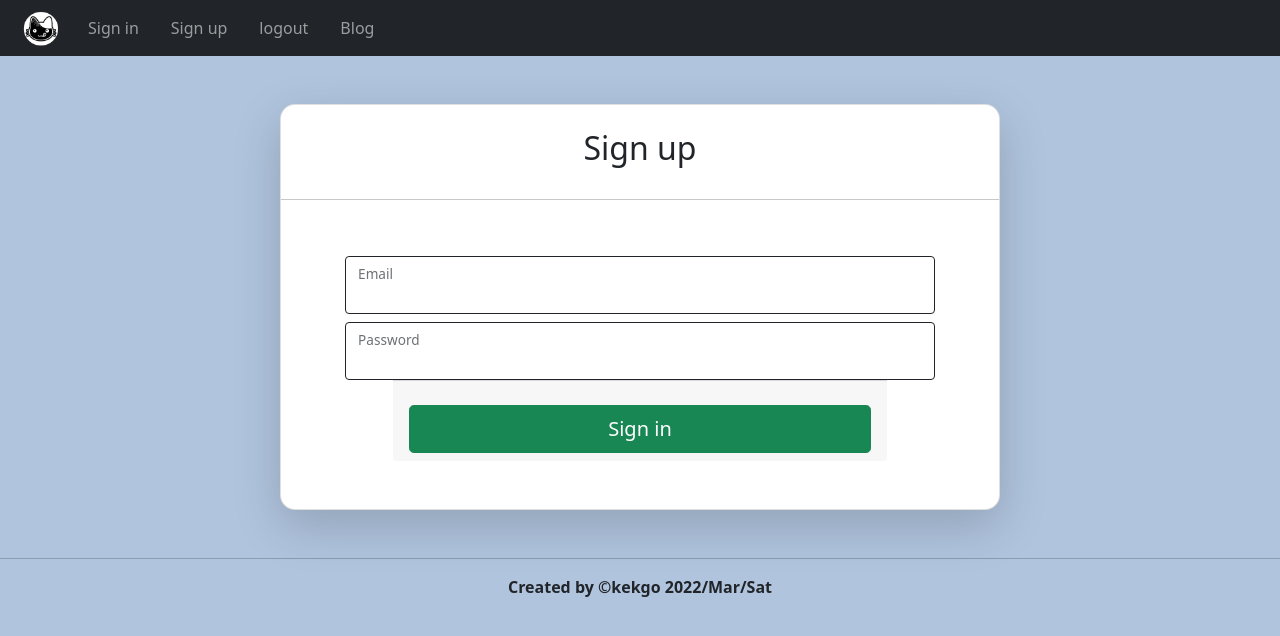
After one commit to KaKeGo/MySite, a Django app: page /accounts/sign-in/ in a window 1280 px wide. The commit adds this page. Shown: the top 636 px of the page. Run offline with Django 4.2, Linux system fonts and the light colour scheme.

Commit message:
add sing in, logout view and html

```diff
--- /dev/null
+++ b/mysite/accounts/templates/accounts/signin.html
@@ -0,0 +1,50 @@
+{% extends 'master.html' %}
+
+{% load static %}
+
+{% block title %}{% endblock %}
+
+{% block content %}
+
+<style>
+    .b{
+        border-radius: 15px;
+    }
+</style>
+
+
+<div class="container mt-5">
+  <div class="row align-items-start">
+    <div class="col-md-2"></div>
+    <div class="col-md-8">
+      <div class="card shadow-lg b">
+          <div class="card-title text-center mt-4">
+              <strong>
+                  <h2>Sign up</h2>
+              </strong>
+          </div>
+          <hr/>
+          <form class="card-body mt-3" method="post">{% csrf_token %}
+              <div class="form-floating mx-5 mt-2">
+                  <input class="form-control border-dark" id="floatingInput"
+                            type="email" name="email" maxlength="30">
+                  <label for="floatingInput">Email</label>
+              </div>
+              <div class="form-floating mx-5 mt-2">
+                  <input class="form-control border-dark" id="floatingInput"
+                            maxlength="30" type="password" name="password">
+                  <label for="floatingInput">Password</label>
+              </div>
+              <div class="mx-5">
+                  <div class="card-footer text-center mx-5 row mb-3">
+                      <button class="btn btn-success btn-lg mt-3" type="submit">Sign in</button>
+                  </div>
+              </div>
+          </form>
+      </div>
+    </div>
+    <div class="col-md-2"></div>
+  </div>
+</div>
+
+{% endblock %}
--- a/mysite/accounts/urls.py
+++ b/mysite/accounts/urls.py
@@ -3,6 +3,8 @@ from django.urls import path, include
 from .views import (
     user_profile_view,
     sign_up_view,
+    login_user_view,
+    logout_view,
 )
 
 
@@ -11,4 +13,6 @@ app_name = 'accounts'
 urlpatterns = [
     path('profile/', user_profile_view, name='profile'),
     path('sign-up/', sign_up_view, name='sign_up'),
+    path('sign-in/', login_user_view, name='sign_in'),
+    path('logout/', logout_view, name='logout'),
 ]
--- a/mysite/accounts/views.py
+++ b/mysite/accounts/views.py
@@ -2,6 +2,7 @@ from django.shortcuts import render, redirect
 from django.views import generic
 from django.urls import reverse_lazy
 from .models import CustomUser
+from django.contrib.auth.models import auth
 
 from .forms import UserCreationForm
 # Create your views here.
@@ -31,3 +32,25 @@ def sign_up_view(request):
         'form': form,
     }
     return render(request, template, context)
+
+def login_user_view(request):
+    template = 'accounts/signin.html'
+
+    if request.method == 'POST':
+        email = request.POST['email']
+        password = request.POST['password']
+
+        user = auth.authenticate(email=email, password=password)
+
+        if user is not None:
+            auth.login(request,user)
+            return redirect('blogs:blog')
+        else:
+            return render('accounts:login')
+    else:
+        context = {}
+        return render(request, template, context)
+
+def logout_view(request):
+    auth.logout(request)
+    return redirect('blogs:blog')
--- a/mysite/templates/snippets/navbar.html
+++ b/mysite/templates/snippets/navbar.html
@@ -5,6 +5,11 @@
     .i{
         width: 60px;
         height: 40px;
+    }
+    .avatar{
+      height: 40px;
+      width: 40px;
+      border-radius: 50%;
     }
 </style>
 
@@ -19,10 +24,13 @@
         <li class="nav-item">
         </li>
         <li class="nav-item">
-          <a class="nav-link  mx-2" href="{% url 'blogs:blog' %}">Sign in</a>
+          <a class="nav-link  mx-2" href="{% url 'accounts:sign_in' %}">Sign in</a>
         </li>
         <li class="nav-item">
           <a class="nav-link  mx-2" href="{% url 'accounts:sign_up' %}">Sign up</a>
+        </li>
+        <li class="nav-item">
+          <a class="nav-link  mx-2" href="{% url 'accounts:logout' %}">logout</a>
         </li>
         <li class="nav-item">
           <a class="nav-link  mx-2" href="{% url 'blogs:blog' %}">Blog</a>
@@ -31,7 +39,7 @@
       {% if request.user.is_authenticated %}
       <div class="btn-group dropstart">
         <button type="button" class="btn btn-dark dropdown-toggle" data-bs-toggle="dropdown" aria-expanded="false">
-          {{request.user.username}}
+          {{request.user.username}} <img class="avatar" src="{{request.user.avatar.url}}">
         </button>
         <ul class="dropdown-menu" aria-labelledby="dropdownMenu2">
           <li><button class="dropdown-item" type="button"><a href="{% url 'accounts:profile' %}">Profile</a></button></li>
```
